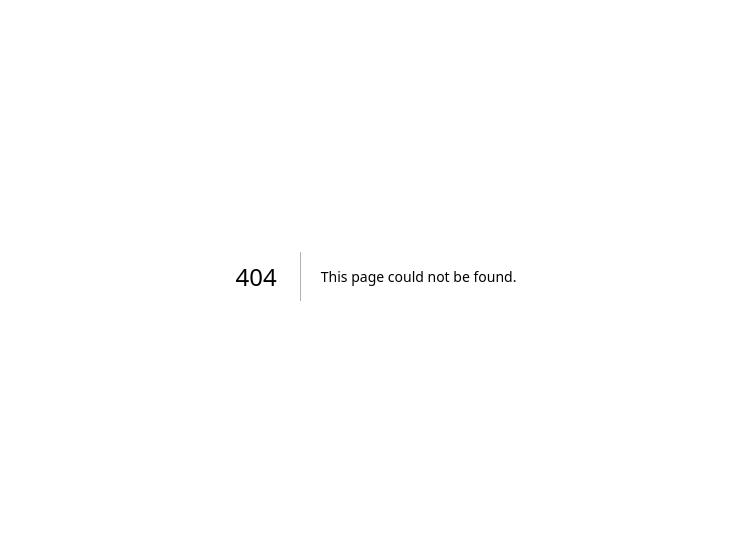
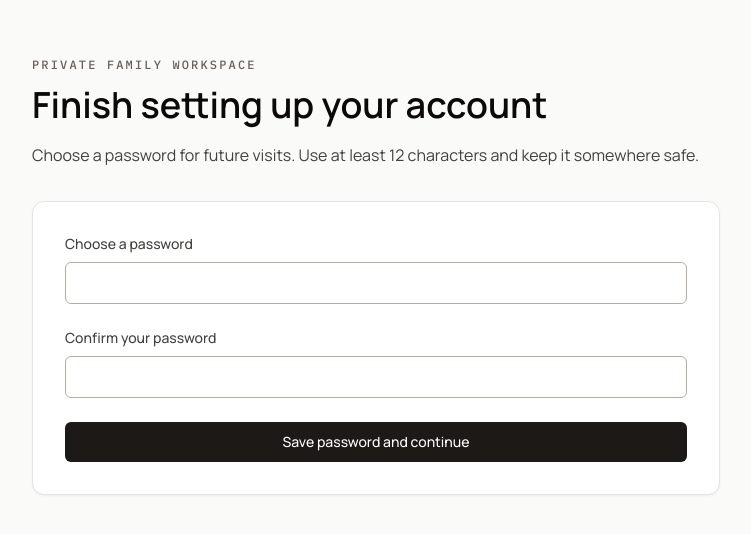
Before and after one commit to MikeBlakeway/digital-legacy, a Next.js app: page /account/setup in a window 1280 px wide. Before the commit this address had no page. Shown: the part 124-658 px from the top of the page, without its empty margins (264-1015 px from the left). Built offline with nearby package versions, Linux system fonts and the light colour scheme.

Commit message:
feat: add invite account setup flow

```diff
--- /dev/null
+++ b/src/app/account/setup/PasswordSetupForm.tsx
@@ -0,0 +1,83 @@
+"use client";
+
+import { useActionState } from "react";
+import { useFormStatus } from "react-dom";
+
+import {
+  setPassword,
+  type SetPasswordState,
+} from "@/app/account/setup/actions";
+
+export default function PasswordSetupForm() {
+  const [state, formAction] = useActionState<SetPasswordState, FormData>(
+    setPassword,
+    { error: null },
+  );
+
+  return (
+    <form action={formAction} className="space-y-6">
+      <PasswordField
+        id="password"
+        label="Choose a password"
+        autoComplete="new-password"
+      />
+      <PasswordField
+        id="passwordConfirmation"
+        label="Confirm your password"
+        autoComplete="new-password"
+      />
+
+      {state.error ? (
+        <p className="text-sm text-red-700 dark:text-red-300" role="alert">
+          {state.error}
+        </p>
+      ) : null}
+
+      <SubmitButton />
+    </form>
+  );
+}
+
+function PasswordField({
+  id,
+  label,
+  autoComplete,
+}: {
+  id: string;
+  label: string;
+  autoComplete: string;
+}) {
+  return (
+    <div>
+      <label
+        htmlFor={id}
+        className="block text-sm font-medium text-stone-700 dark:text-zinc-200"
+      >
+        {label}
+      </label>
+      <input
+        id={id}
+        name={id}
+        type="password"
+        autoComplete={autoComplete}
+        minLength={12}
+        required
+        className="mt-2 w-full rounded-md border border-stone-300 bg-white px-3 py-2 text-base text-stone-950 outline-none transition focus:border-stone-900 focus:ring-2 focus:ring-stone-900/10 dark:border-zinc-700 dark:bg-zinc-950 dark:text-zinc-50 dark:focus:border-zinc-300"
+      />
+    </div>
+  );
+}
+
+function SubmitButton() {
+  const { pending } = useFormStatus();
+
+  return (
+    <button
+      type="submit"
+      disabled={pending}
+      className="w-full rounded-md bg-stone-900 px-5 py-2.5 text-sm font-medium text-white transition hover:bg-stone-700 disabled:cursor-not-allowed disabled:bg-stone-500 dark:bg-zinc-100 dark:text-zinc-950 dark:hover:bg-zinc-300 dark:disabled:bg-zinc-600 dark:disabled:text-zinc-300"
+    >
+      {pending ? "Saving password..." : "Save password and continue"}
+    </button>
+  );
+}
--- /dev/null
+++ b/src/app/account/setup/actions.ts
@@ -0,0 +1,50 @@
+"use server";
+
+import { redirect } from "next/navigation";
+
+import { createClient } from "@/lib/supabase/server";
+
+export type SetPasswordState = {
+  error: string | null;
+};
+
+const MINIMUM_PASSWORD_LENGTH = 12;
+
+export async function setPassword(
+  _state: SetPasswordState,
+  formData: FormData,
+): Promise<SetPasswordState> {
+  const password = readFormString(formData, "password");
+  const confirmation = readFormString(formData, "passwordConfirmation");
+
+  if (password.length < MINIMUM_PASSWORD_LENGTH) {
+    return {
+      error: `Use at least ${MINIMUM_PASSWORD_LENGTH} characters for your password.`,
+    };
+  }
+
+  if (password !== confirmation) {
+    return { error: "The passwords do not match." };
+  }
+
+  const supabase = await createClient();
+  const claimsResult = await supabase.auth.getClaims();
+
+  if (claimsResult.error || !claimsResult.data?.claims.sub) {
+    return { error: "This invitation has expired. Ask for a new invitation." };
+  }
+
+  const { error } = await supabase.auth.updateUser({ password });
+
+  if (error) {
+    return { error: error.message };
+  }
+
+  redirect("/capture");
+}
+
+function readFormString(formData: FormData, key: string): string {
+  const value = formData.get(key);
+
+  return typeof value === "string" ? value : "";
+}
--- /dev/null
+++ b/src/app/account/setup/page.tsx
@@ -0,0 +1,26 @@
+import PasswordSetupForm from "@/app/account/setup/PasswordSetupForm";
+
+export default function AccountSetupPage() {
+  return (
+    <main className="flex flex-1 bg-stone-50 text-stone-950 dark:bg-zinc-950 dark:text-zinc-50">
+      <section className="mx-auto flex w-full max-w-3xl flex-col justify-center px-6 py-16 sm:px-10">
+        <div className="mb-8">
+          <p className="font-mono text-xs font-medium uppercase tracking-[0.18em] text-stone-500 dark:text-zinc-400">
+            Private family workspace
+          </p>
+          <h1 className="mt-3 text-3xl font-semibold tracking-normal sm:text-4xl">
+            Finish setting up your account
+          </h1>
+          <p className="mt-4 max-w-2xl text-base leading-7 text-stone-700 dark:text-zinc-300">
+            Choose a password for future visits. Use at least 12 characters and
+            keep it somewhere safe.
+          </p>
+        </div>
+
+        <div className="rounded-lg border border-stone-200 bg-white p-6 shadow-sm dark:border-zinc-800 dark:bg-zinc-900 sm:p-8">
+          <PasswordSetupForm />
+        </div>
+      </section>
+    </main>
+  );
+}
--- /dev/null
+++ b/supabase/templates/invite.html
@@ -0,0 +1,10 @@
+<h2>You have been invited to Digital Legacy</h2>
+<p>
+  Follow the link below to accept your private invitation and choose a password.
+</p>
+<p>
+  <a href="{{ .SiteURL }}/auth/confirm?token_hash={{ .TokenHash }}&amp;type=invite&amp;next=/account/setup">
+    Accept invitation
+  </a>
+</p>
+<p>If you were not expecting this invitation, you can ignore this email.</p>
```
Also changed, not shown: 2 other files (tests, documents, lock files or other folders).
